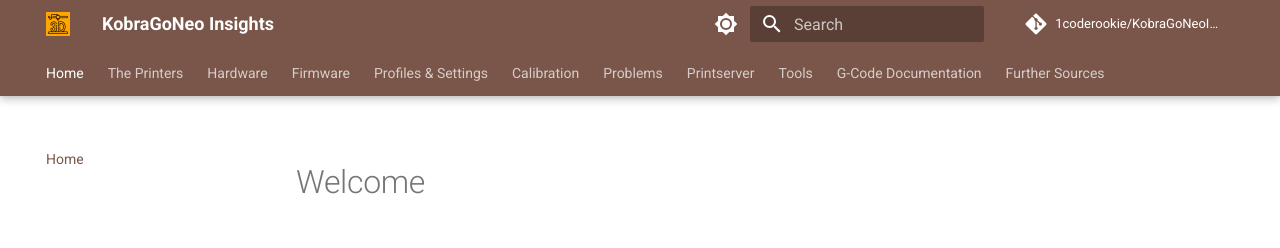
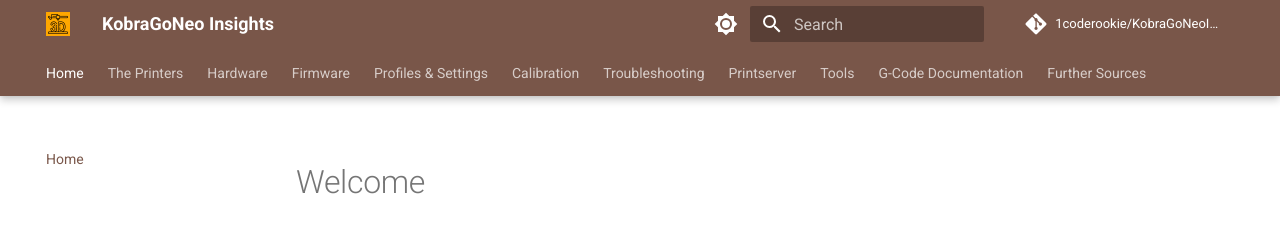
Before and after one commit to 1coderookie/KobraGoNeoInsights, an MkDocs documentation site: the page built from docs/index.md, in a window 1280 px wide. Shown: the top 248 px of the page. Built offline with MkDocs 1.6.1 and Material for MkDocs 9.7.7, drawn with Linux system fonts in a browser that asks for light colours; comment, search, counter and statistics services are not loaded.

Commit message:
Update mkdocs.yml

```diff
--- a/mkdocs.yml
+++ b/mkdocs.yml
@@ -143,7 +143,7 @@
     - Klipper (Mod): 'firmware/fw_klipper.md'
   - Profiles & Settings: 'pro_set.md'
   - Calibration: 'calibration.md'
-  - Problems: 'problems.md'
+  - Troubleshooting: 'troubleshooting.md'
   - Printserver: 'printserver.md'
   - Tools: 'tools.md'
   - G-Code Documentation: 'gcode_doc.md'
```
